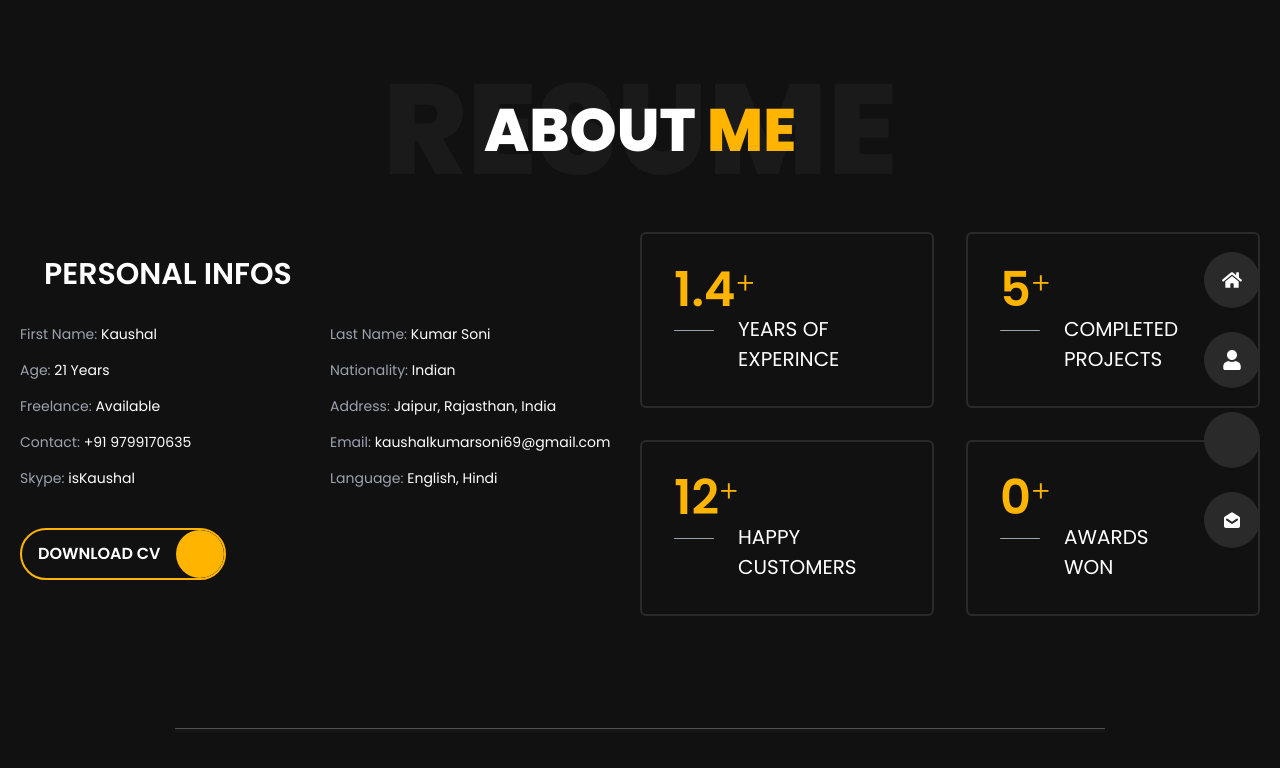
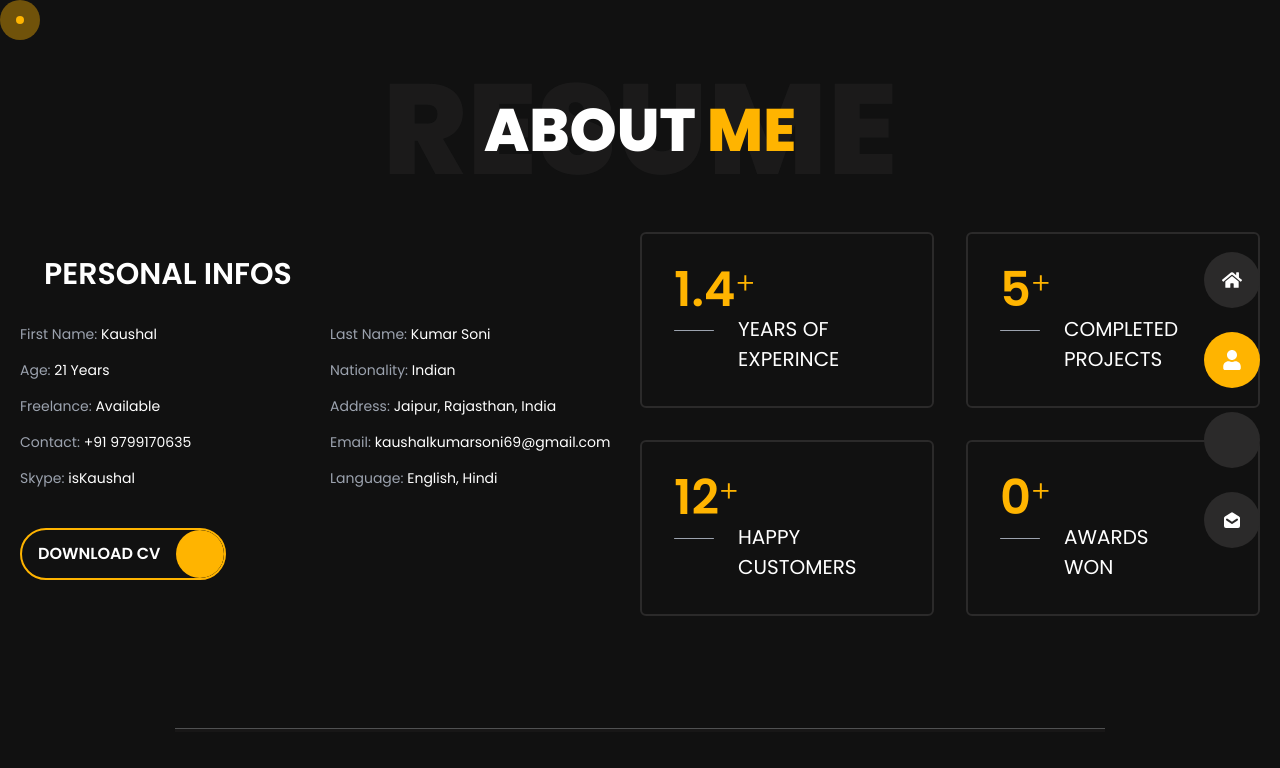
Before and after one commit to isKaushal/Personal_Site, a Next.js app: page /isKaushal/about in a window 1280 px wide. Shown: the top 768 px of the page. Built offline with nearby package versions, Linux system fonts and the light colour scheme; some icons are missing.

Commit message:
Project Complete

```diff
--- a/components/about.js
+++ b/components/about.js
@@ -156,8 +156,11 @@ function Skills() {
 
     return (
         <>
-            {data.map((data) => (
-                <div className=" col-span-6 md:col-span-4 lg:col-span-3 flex justify-center items-center">
+            {data.map((data, index) => (
+                <div
+                    key={index}
+                    className=" col-span-6 md:col-span-4 lg:col-span-3 flex justify-center items-center"
+                >
                     <SkillCounters end={data.percentage} label={data.name} />
                 </div>
             ))}
@@ -192,9 +195,12 @@ function Experince() {
 
     return (
         <>
-            {data.map((data) => {
+            {data.map((data, index) => {
                 return (
-                    <div className="py-8 sm:p-8 col-span-12 lg:col-span-6 relative sm:before:content-[''] sm:before:w-[1px] sm:before:h-[80%] sm:before:bg-gray-700 sm:before:absolute sm:before:left-[3.7rem]">
+                    <div
+                        key={index}
+                        className="py-8 sm:p-8 col-span-12 lg:col-span-6 relative sm:before:content-[''] sm:before:w-[1px] sm:before:h-[80%] sm:before:bg-gray-700 sm:before:absolute sm:before:left-[3.7rem]"
+                    >
                         <div className="w-full flex my-2  ">
                             <div className="rounded-full w-10 h-10 flex justify-center items-center text-white bg-clr-yellow text-lg sm:mx-2 z-[1]">
                                 <Brefcase />
--- /dev/null
+++ b/components/cursor.js
@@ -0,0 +1,37 @@
+import { motion } from "framer-motion"
+import { useMedia } from "react-use"
+
+export default function Pointer({ mousePosition }) {
+    const isWide = useMedia("(min-width:1024px)", true)
+    return (
+        <>
+            {isWide && (
+                <>
+                    <motion.div
+                        style={{
+                            top: mousePosition.y - 20,
+                            left: mousePosition.x - 20,
+                            transition: "0.4s ease-out",
+                        }}
+                        className={
+                            "lg:block pointer-events-none z-[10] rounded-full absolute bg-clr-yellow w-10 h-10 opacity-40"
+                        }
+                    ></motion.div>
+                    <motion.div
+                        className="lg:flex pointer-events-none z-[10] rounded-full absolute w-10 h-10 justify-center items-center"
+                        style={{
+                            top: mousePosition.y - 20,
+                            left: mousePosition.x - 20,
+                        }}
+                    >
+                        <div
+                            className={
+                                "rounded-full absolute bg-clr-yellow w-2 h-2"
+                            }
+                        ></div>
+                    </motion.div>
+                </>
+            )}
+        </>
+    )
+}
--- a/components/layout.js
+++ b/components/layout.js
@@ -1,9 +1,19 @@
+import { useState } from "react"
+// components
 import NavBar from "./navbar.js"
 import { PreloderAnimation } from "../components/animations.js"
+import Pointer from "./cursor.js"
 
 export default function Layout({ children }) {
+    const [mousePosition, setMousePosition] = useState({})
     return (
-        <div className="w-screen h-screen overflow-hidden relative">
+        <div
+            className="w-screen h-screen overflow-hidden relative"
+            onPointerMove={(event) =>
+                setMousePosition({ x: event.clientX, y: event.clientY })
+            }
+        >
+            <Pointer mousePosition={mousePosition} />
             <PreloderAnimation />
             <div className="overflow-x-hidden w-screen h-screen">
                 <NavBar />
--- a/components/navbar.js
+++ b/components/navbar.js
@@ -1,4 +1,4 @@
-import { useState } from "react"
+import { useEffect, useState } from "react"
 import { motion } from "framer-motion"
 import { useRouter } from "next/router"
 import { useMedia } from "react-use"
@@ -6,7 +6,7 @@ import { useMedia } from "react-use"
 // componts
 import { Home, User, Brefcase, Mail } from "./icons.js"
 
-function ActiveLink({ children, href, className }) {
+function ActiveLink({ children, href, className, setIsActive }) {
     const router = useRouter()
     const handleClick = (e) => {
         e.preventDefault()
@@ -20,7 +20,7 @@ function ActiveLink({ children, href, className }) {
     )
 }
 
-function MobileNavBar({ list, isHover, setIsHover }) {
+function MobileNavBar({ list, setIsHover, router }) {
     return (
         <div className="fixed w-screen left-0 top-auto bottom-0 flex justify-around items-center z-[4] bg-clr-gray">
             {list.map((data, index) => {
@@ -33,7 +33,11 @@ function MobileNavBar({ list, isHover, setIsHover }) {
                         <motion.div
                             onMouseEnter={() => setIsHover(index)}
                             onMouseLeave={() => setIsHover(false)}
-                            className="button w-12 h-12 flex justify-center items-center transition-all duration-300 bg-clr-gray-lite hover:bg-clr-yellow rounded-full text-white text-xl relative cursor-pointer"
+                            className={
+                                router === data.pagename
+                                    ? "button w-12 h-12 flex justify-center items-center transition-all duration-300 bg-clr-yellow rounded-full text-white text-xl relative cursor-pointer"
+                                    : "button w-12 h-12 flex justify-center items-center transition-all duration-300 bg-clr-gray-lite hover:bg-clr-yellow rounded-full text-white text-xl relative cursor-pointer"
+                            }
                         >
                             {data.icon}
                         </motion.div>
@@ -46,6 +50,7 @@ function MobileNavBar({ list, isHover, setIsHover }) {
 
 export default function NavBar() {
     const [isHover, setIsHover] = useState("")
+    const router = useRouter()
     const isWide = useMedia("(min-width:1024px)", true)
 
     const pages = [
@@ -82,7 +87,11 @@ export default function NavBar() {
                                     <motion.div
                                         onMouseEnter={() => setIsHover(index)}
                                         onMouseLeave={() => setIsHover(false)}
-                                        className="button w-14 h-14 flex justify-center items-center transition-all duration-300 bg-clr-gray hover:bg-clr-yellow rounded-full text-white text-xl z-[4] relative cursor-pointer"
+                                        className={
+                                            router.query.pages === data.pagename
+                                                ? "button w-14 h-14 flex justify-center items-center transition-all duration-300 bg-clr-yellow rounded-full text-white text-xl z-[4] relative cursor-pointer"
+                                                : "button w-14 h-14 flex justify-center items-center transition-all duration-300 bg-clr-gray hover:bg-clr-yellow rounded-full text-white text-xl z-[4] relative cursor-pointer"
+                                        }
                                     >
                                         {data.icon}
                                     </motion.div>
@@ -103,7 +112,7 @@ export default function NavBar() {
             ) : (
                 <MobileNavBar
                     list={pages}
-                    isHover={isHover}
+                    router={router.query.pages}
                     setIsHover={setIsHover}
                 />
             )}
--- a/components/page_wrap.js
+++ /dev/null
@@ -1,3 +0,0 @@
-export default function Page_Wrap() {
-  return null;
-}
--- a/components/pointer.js
+++ /dev/null
@@ -1 +0,0 @@
-return null
--- a/styles/globals.css
+++ b/styles/globals.css
@@ -32,5 +32,6 @@
 }
 
 body {
+    cursor: none;
     background-color: var(--color-black);
 }
```
